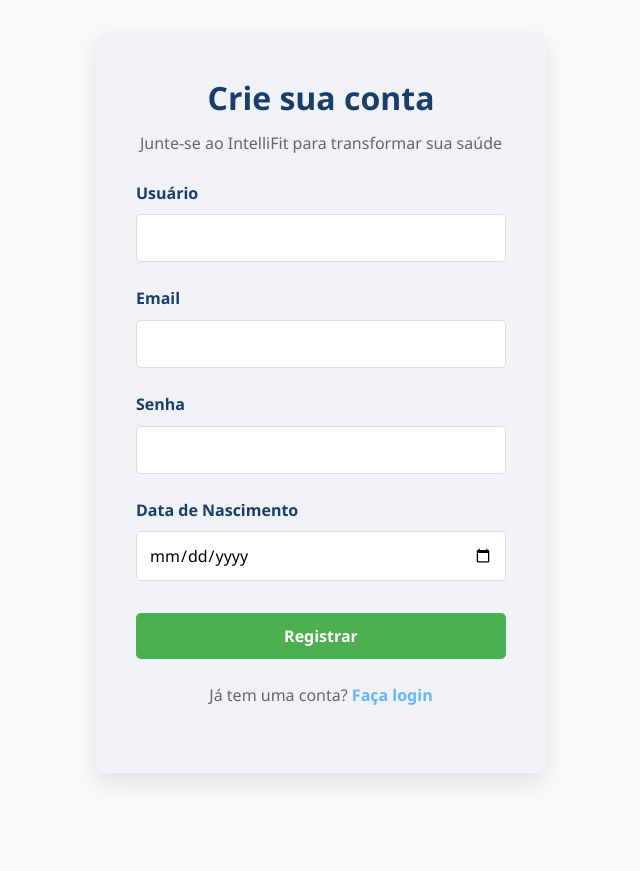
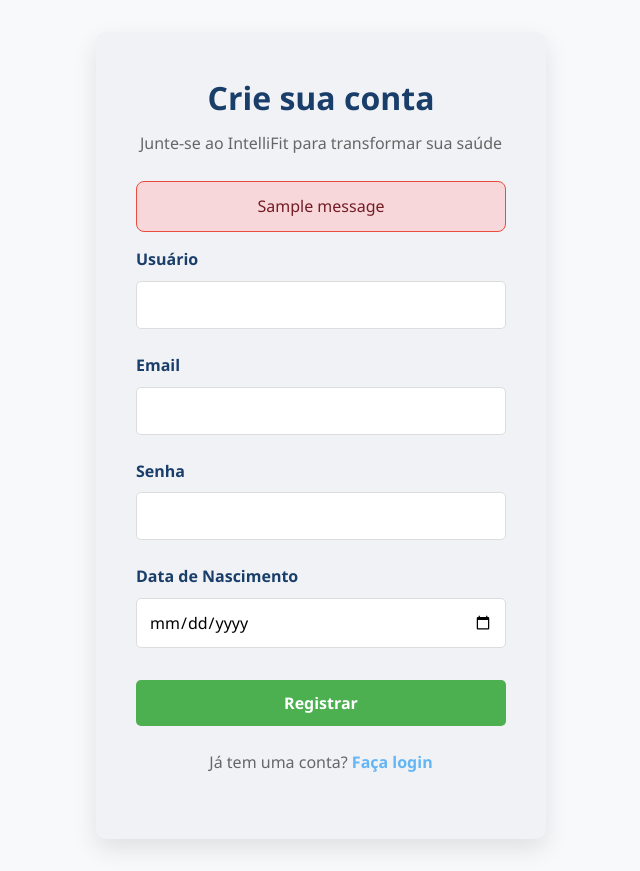
Before and after one commit to eduardohasantos/intellifit, a Django app: page /auth/register/ in a window 1280 px wide. Shown: the part 70-941 px from the top of the page, without its empty margins (319-959 px from the left). Before the commit the page ends 853 px from the top, so only its background shows below. Run offline with Django 5.2, Linux system fonts and the light colour scheme; one stand-in notice (Sample message) is shown.

Commit message:
Added validation for existing username and email
The site now returns a response to the user indicating whether the chosen username or email is already registered.

```diff
--- a/templates/static/users/css/register.css
+++ b/templates/static/users/css/register.css
@@ -29,6 +29,19 @@ header {
     justify-content: flex-start;
     height: 70px;
 }
+
+.alert {
+  margin: 15px auto;
+  padding: 12px 20px;
+  width: 100%;
+  text-align: center;
+  border: 1px solid #e74c3c;
+  border-radius: 8px;
+  background-color: #f8d7da;
+  color: #721c24;
+  font-weight: 500;
+}
+
 
 .logo-container {
     display: flex;
--- a/users/templates/register.html
+++ b/users/templates/register.html
@@ -20,6 +20,12 @@
             <div class="registration-container">
                 <h1>Crie sua conta</h1>
                 <p>Junte-se ao IntelliFit para transformar sua saúde</p>
+
+                {% if messages %}
+                {% for message in messages %}
+                    <div class="alert">{{ message }}</div>
+                {% endfor %}
+                {% endif %}
 
                 <form class="registration-form" action="{% url 'register'%}" method="POST"> {% csrf_token %}
                     <div class="form-group">
--- a/users/views.py
+++ b/users/views.py
@@ -1,6 +1,8 @@
 from django.http import HttpResponse
 from django.shortcuts import render
 from django.contrib.auth.models import User
+from django.contrib import messages
+from django.contrib.messages import constants
 
 def register(request):
     if request.method == "GET":
@@ -11,10 +13,17 @@ def register(request):
         password = request.POST.get('password')
         birthdate = request.POST.get('birthdate')
 
-        user = User.objects.filter(username=username).first()
+        if User.objects.filter(email=email).exists():
+            messages.add_message(request, constants.ERROR, "Email já cadastrado")
+            return render(request, 'register.html', {
+                'username': username,
+            })
 
-        if user:
-            return HttpResponse('Já existe um usuário com esse username')
+        if User.objects.filter(username=username).exists():
+            messages.add_message(request, constants.ERROR, "Nome já cadastrado")
+            return render(request, 'register.html', {
+                'email': email,
+            })
 
         user = User.objects.create_user(username=username, email=email, password=password)
         user.save()
```
